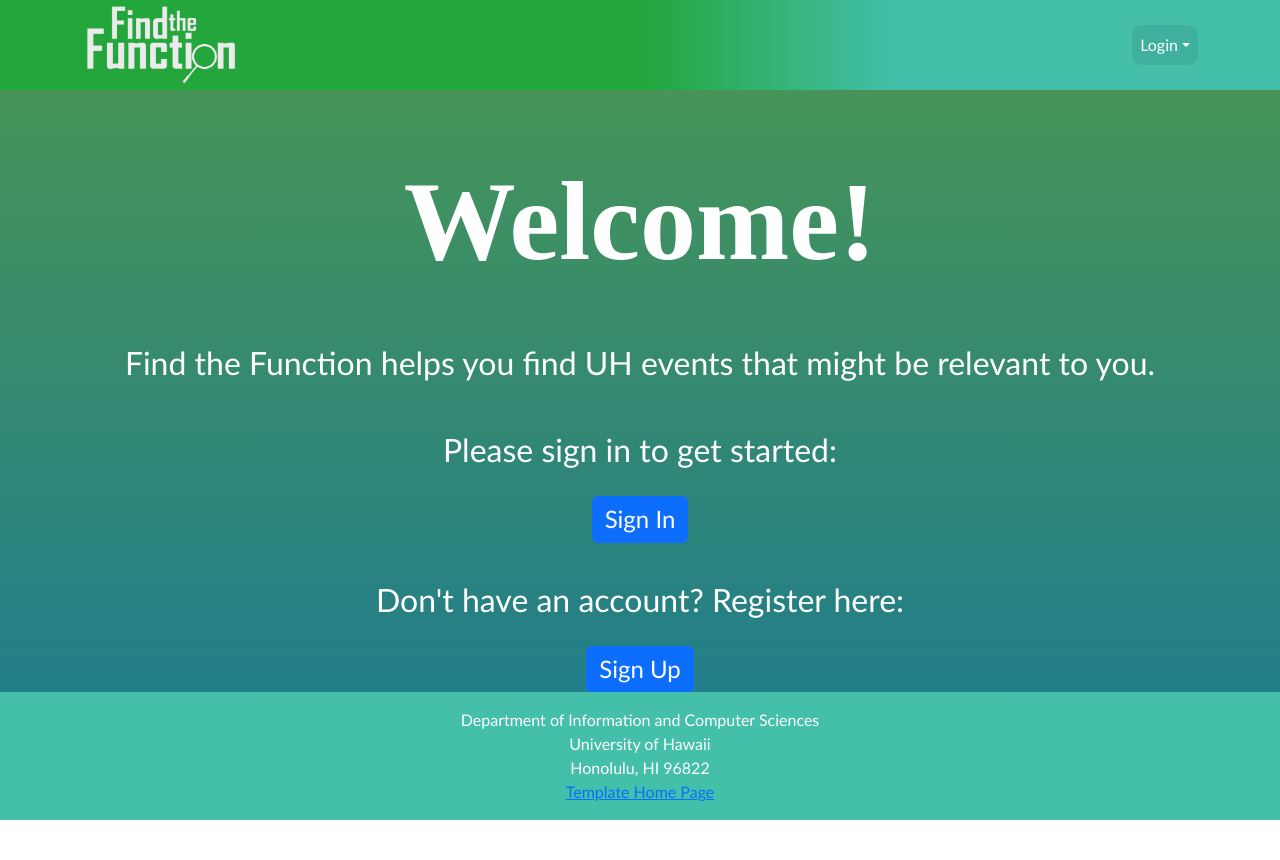
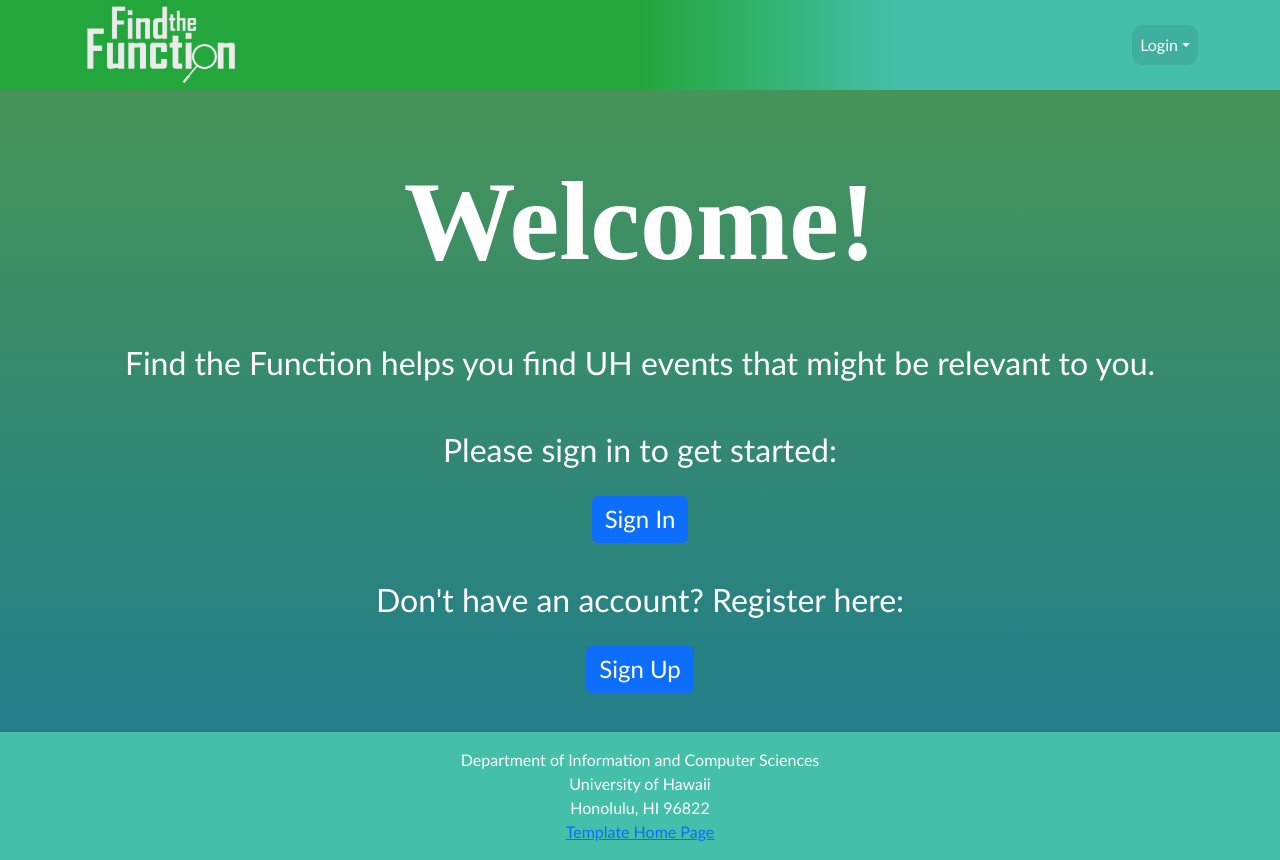
Before and after one commit to find-the-function/find-the-function, a Next.js app: page / in a window 1280 px wide. Before the commit the page ends 820 px from the top, so only its background shows below. Built offline with nearby package versions, Linux system fonts and the light colour scheme; no server answers.

Commit message:
Fix footer position

```diff
--- a/src/app/globals.css
+++ b/src/app/globals.css
@@ -2,13 +2,12 @@ html,
 body {
   --bs-light-rgb: 67, 191, 170;
   box-sizing: border-box;
-  height: 100%;
   padding: 0;
   margin: 0;
 }
 .wrapper {
   box-sizing: border-box;
-  min-height: 100%;
+  min-height: 100vh;
   display: flex;
   flex-direction: column;
 }
```
